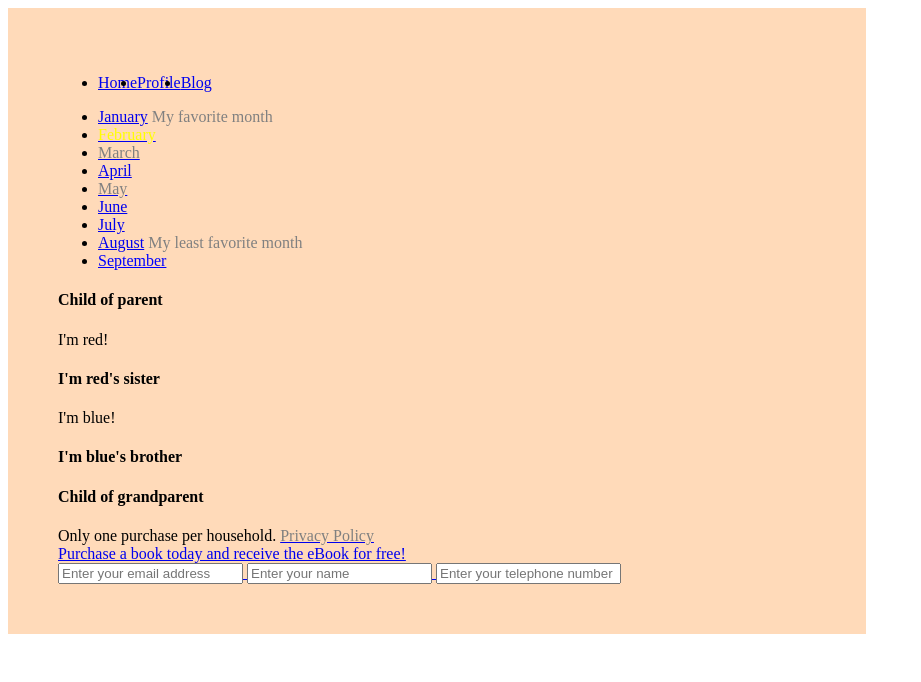
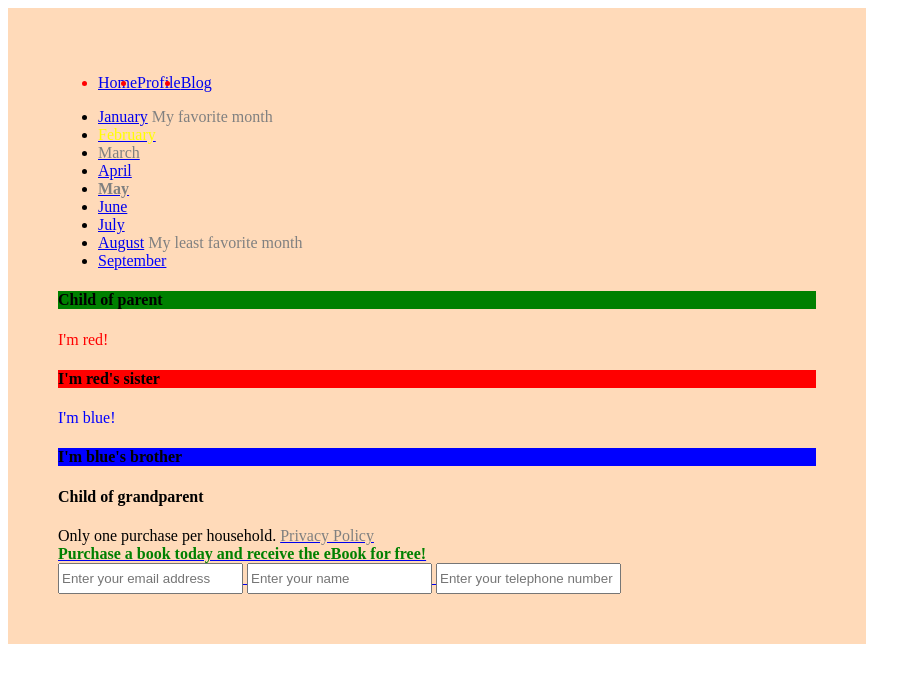
Before and after one commit to rsc2015/CSS_SELECTORS, a plain HTML site: page index.html in a window 1280 px wide. Shown: the whole page, without its empty margins (0-921 px from the left). Drawn offline with Linux system fonts and the light colour scheme; a script that the page names is missing.

Commit message:
almost finished except #12

```diff
--- a/index.html
+++ b/index.html
@@ -9,6 +9,7 @@
     <script src="main.js"></script>
 </head>
 <body>
+  <main>
   <div class="container">
     <header id="main-header">
         <nav>
@@ -73,9 +74,9 @@
           <div class="parent">
             <h4>Child of parent</h4>
             <div>
-              <div>I'm red!</div>
+              <div id="text-red">I'm red!</div>
               <h4>I'm red's sister</h4>
-              <div>I'm blue!</div>
+              <div id="text-blue">I'm blue!</div>
               <h4>I'm blue's brother</h4>
             </div>
           </div><!--parent-->
@@ -108,5 +109,6 @@
 
       </footer>
     </div><!--container-->
+  </main>
 </body>
 </html>
--- a/selectors.css
+++ b/selectors.css
@@ -10,23 +10,32 @@ body{
 
 
 }
+/* 1. The header element should have a 1px border. You choose the color.*/
 
 #main-header {
-
+    border: 1px;
+    color: red;
 }
-
+/* 2. Convert the ul in the navigation element into a series of horizontal links with # as
+the href value, without bullets, and have some space between them horizontally.*/
 nav ul {
     display: flex;
     display: -webkit-flex;
     text-decoration-style: none;
     align-items: center;
 
+
 }
+
+/* 3. Ensure that the navigation is semantically marked as such (i.e. wrap it in the correct HTML tag).*/
+
+/* 6.Section elements should be contained within an article element.*/
 
 span :disabled {
     text-color: #eff312;
 }
-
+/* 4. Any text in an element with class "disabled" should be colored grey, unless it is inside an anchor
+tag. If inside an anchor, it should be colored purple.*/
 [class="disabled"] {
     color: grey;
 }
@@ -35,6 +44,51 @@ a[class="disabled"] {
     color: blue;
 }
 
+/* 5. Any text inside an element with a class of "active" should be colored yellow.*/
 [class="active"] {
     color: yellow;
 }
+
+/* 7. There are two missing closing tags in this document. Make sure you add them back in.*/
+
+/* 8. Make the "I'm red" text colored red.*/
+#text-red {
+    color: red;
+}
+
+/* 9. Make the "I'm blue" text colored blue.*/
+#text-blue {
+    color: blue;
+}
+
+
+/*10.The sibling h4 of the red element should have a background color of red
+https://developer.mozilla.org/en-US/docs/Web/CSS/Adjacent_sibling_selectors adjacent sibling combinator*/
+#text-red + h4 {
+    background-color: red;
+}
+
+/* 11. The sibling h4 of the blue element should have background color of blue.*/
+#text-blue + h4 {
+    background-color: blue;
+
+}
+
+
+/* 12. Any h4 that is a direct child of grandparent should have a 1px border with rounded corners.*/
+.grandparent * h4 {
+    background-color: green;
+}
+
+
+/* 13. Elements with a class of promo should have bold text that is also colored gold.*/
+.promo {
+    font-weight: bold;
+    color: green;
+}
+
+
+/* 14. Without adding any other attributes to the input fields in the footer, write a CSS selector that makes any text input field have a height of 25px.*/
+input {
+    height: 25px;
+}
```
